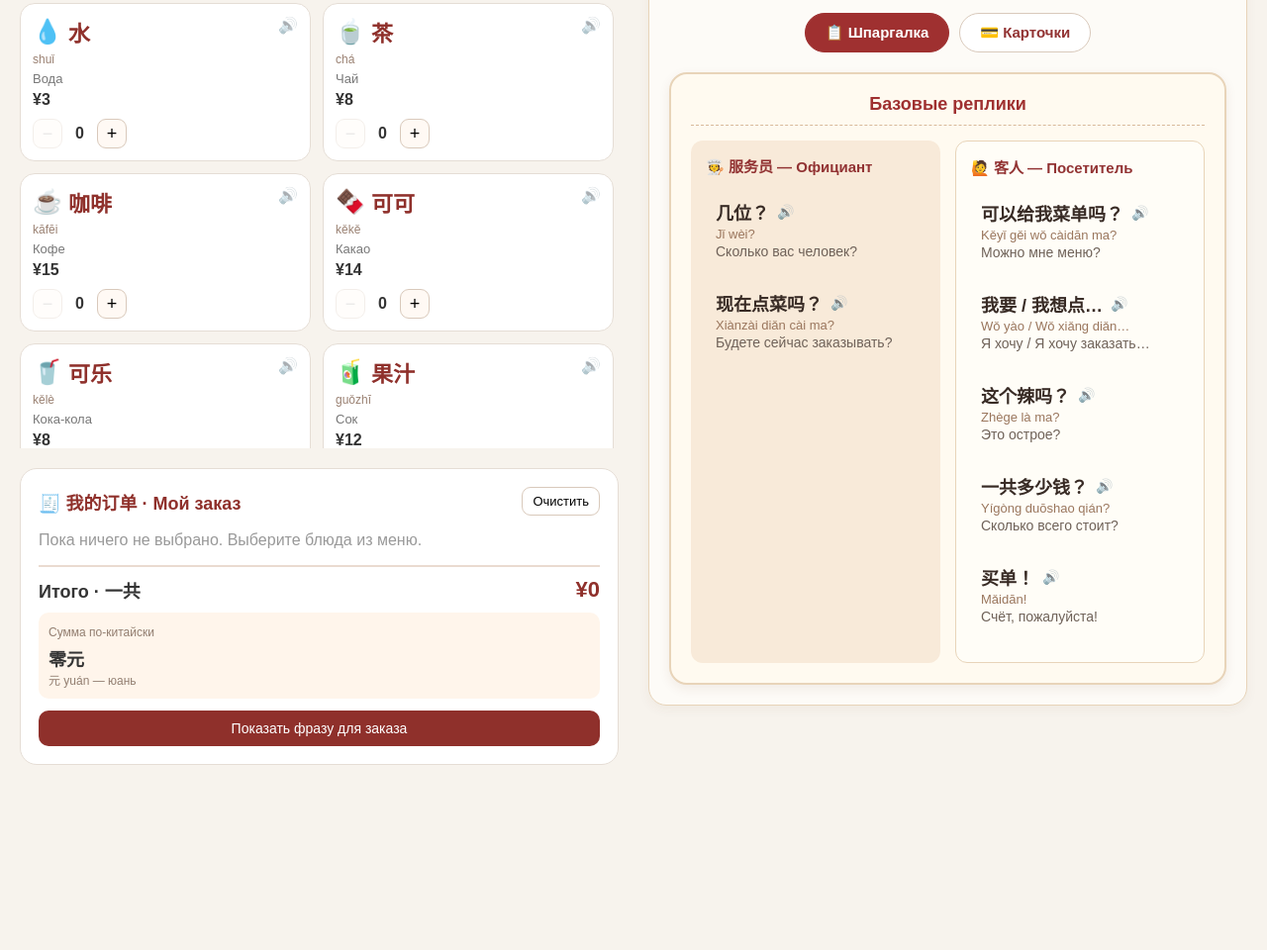
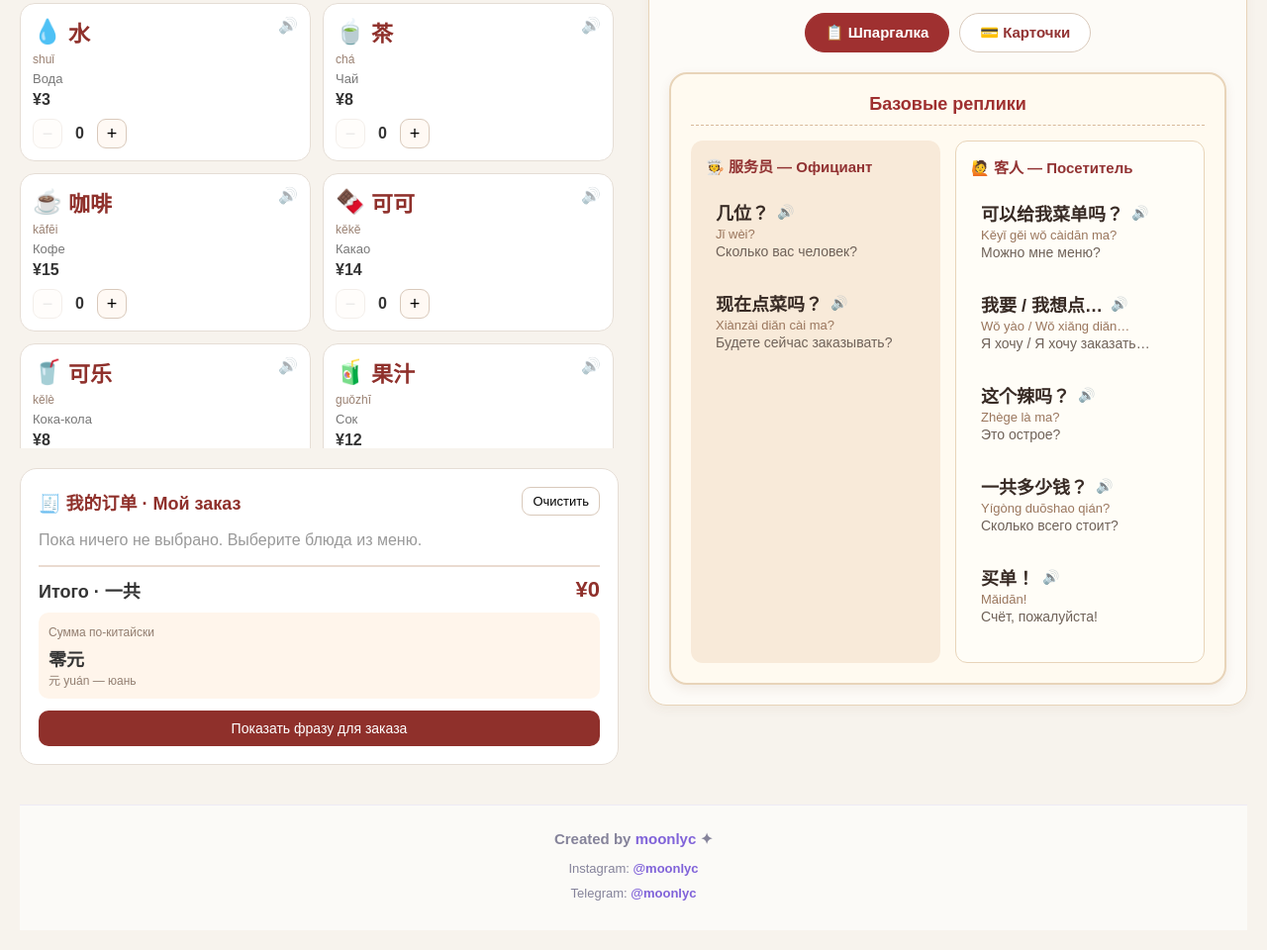
Before and after one commit to real-teach/fanguan, a plain HTML site: page index.html in a window 1280 px wide. Shown: the part 361-1321 px from the top of the page at 99% size. Before the commit the page ends 1154 px from the top, so only its background shows below. Drawn offline with Linux system fonts and the light colour scheme.

Commit message:
Add files via upload

```diff
--- a/index.html
+++ b/index.html
@@ -652,6 +652,40 @@ document.getElementById('orderPhrase').addEventListener('click', () => {
 
 renderMenu();
 </script>
+<footer class="author-footer">
+<div>Created by <span>moonlyc</span> ✦</div>
+<div class="author-social">
+Instagram: <span>@moonlyc</span>
+<br>
+Telegram: <span>@moonlyc</span>
+</div>
+</footer>
 
+<style>
+.author-footer {
+text-align: center;
+padding: 25px 15px;
+margin-top: 40px;
+color: #85839a;
+font-size: 13px;
+border-top: 1px solid #eeeaf5;
+background: rgba(255,255,255,0.6);
+}
+
+.author-footer > div:first-child {
+font-weight: 700;
+font-size: 15px;
+}
+
+.author-footer span {
+color: #8063d9;
+font-weight: 700;
+}
+
+.author-social {
+margin-top: 9px;
+line-height: 1.9;
+}
+</style>
 </body>
 </html>
```
